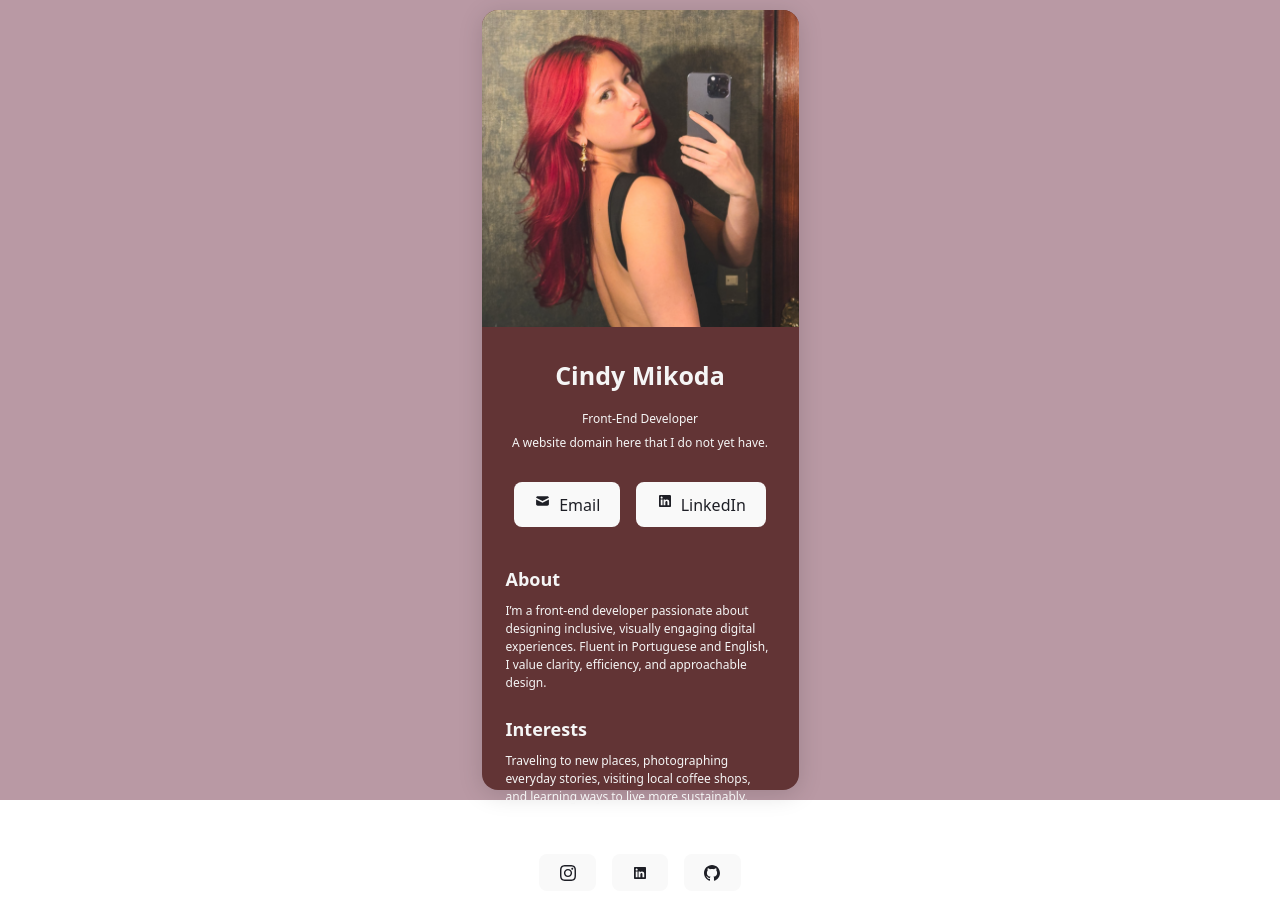
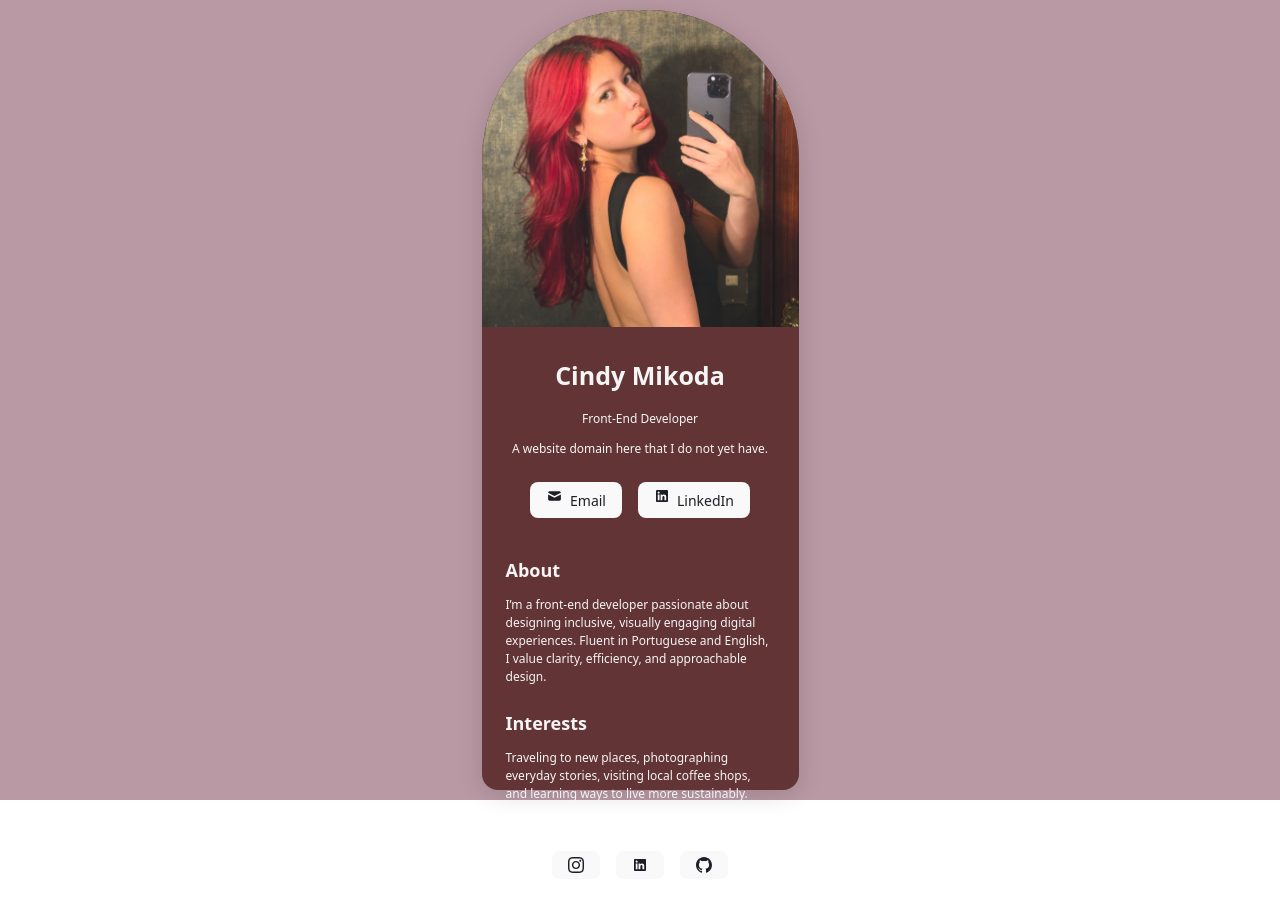
Before and after one commit to cindymikoda/Mikoda, a React (Vite) app: page / in a window 1280 px wide. Built offline with nearby package versions, Linux system fonts and the light colour scheme.

Commit message:
improved layout and consistency in App.css and index.css

```diff
--- a/src/App.css
+++ b/src/App.css
@@ -4,12 +4,12 @@
   margin: 0 auto;
   padding: 0;
   background: var(--color-bg);
-  border-radius: 16px;
+  border-radius: 150px 150px 16px 16px;
   box-shadow: 0 4px 24px rgba(0,0,0,0.15);
 }
 .info img {
   width: 100%;
-  border-radius: 16px 16px 0 0;
+  border-radius: 150px 150px 0 0;
   margin-bottom: 0.5rem;
 }
 
--- a/src/index.css
+++ b/src/index.css
@@ -45,27 +45,27 @@ h1 {
 
 h2 {
   font-size: 18px;
-  margin-bottom: 0.5em;
+  margin-bottom: 0;
 }
 
 p {
-  margin: 0 0 0.5em;
+  margin-bottom: 0;
   font-size: 12px;
 }
 
 button {
   border-radius: 8px;
   border: 1px solid transparent;
-  padding: 0.6em 1.2em;
-  font-size: 1em;
+  padding: 5px 15px;
+  font-size: 14px;
   font-weight: 500;
   font-family: inherit;
-  background-color: #1a1a1a;
+  background-color: var(--color-text);
   cursor: pointer;
   transition: border-color 0.25s;
 }
 button:hover {
-  border-color: #646cff;
+  border-color: var(--color-icon);
 }
 button:focus,
 button:focus-visible {
@@ -78,7 +78,7 @@ button:focus-visible {
     background-color: #ffffff;
   }
   a:hover {
-    color: #747bff;
+    color: var(--color-highlight-blue);
   }
   button {
     background-color: #f9f9f9;
```
